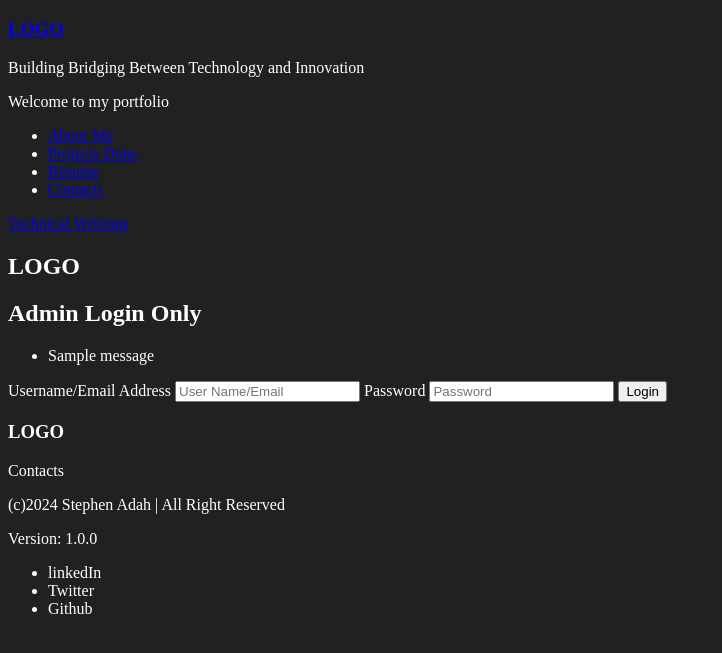
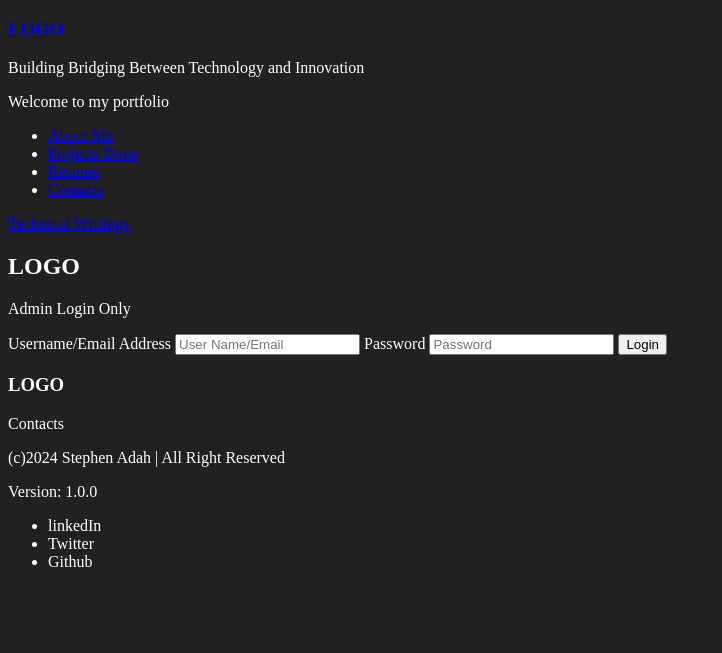
Before and after one commit to LeaderSteve84/sa-portfolio, a Flask app: page /login in a window 1280 px wide. Shown: the top 653 px of the page, without its empty margins (0-722 px from the left). Run offline with Flask 3, Linux system fonts and the light colour scheme; tables that the repository leaves empty hold one stand-in row (values such as "Sample post"); one stand-in notice (Sample message) is shown; parts of the project's set-up code (start-up, migrations or seed data) failed here and were passed over.

Commit message:
OPT: modified

```diff
--- a/app/templates/adminlogin.html
+++ b/app/templates/adminlogin.html
@@ -7,29 +7,18 @@
 {% block content %}
   <body>
        <h1>LOGO</h1>
-       <h1>Admin Login Only</h1>
-       <p>
-       {% with messages = get_flashed_messages(with_categories=true) %}
-          {% if messages %}
-            <ul class="">
-              {% for category, message in messages %}
-                <li class="{{ category }}">
-                   {{ message }}
-                </li>
-              {% endfor %}
-            </ul>
-          {% endif %}
-       {% endwith %}
-       </p>
+       <p>Admin Login Only</p>
     <div>
        <form method="POST" action="{{ url_for('main.auth.login') }}">
+         <!-- CSRF token -->
          {{ form.hidden_tag() }}
+         <!-- username -->
          {{ form.username_email.label() }}
          {{ form.username_email(placeholder="User Name/Email") }}
-
+         <!-- password -->
          {{ form.password.label() }}
          {{ form.password(placeholder="Password") }}
-
+         <!-- submit -->
          {{ form.submit() }}
        </form>
     </div>
```
